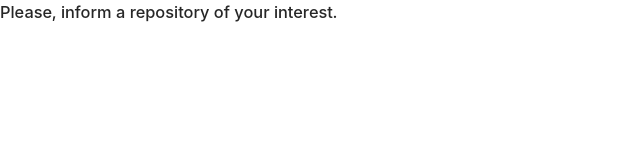
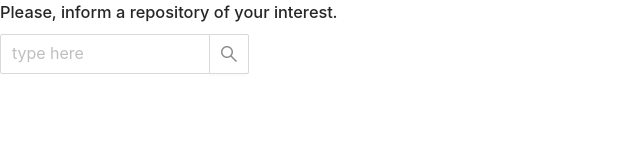
Before and after one commit to itspauloroberto/github-analytics, a React (Create React App) app: page /repositories in a window 1280 px wide. Shown: the top 160 px of the page, without its empty margins (0-640 px from the left). Built offline with nearby package versions, Linux system fonts and the light colour scheme.

Commit message:
feat: (WIP) add ui component to search repositories

```diff
--- a/src/pages/RepositorySearch/index.tsx
+++ b/src/pages/RepositorySearch/index.tsx
@@ -1,4 +1,30 @@
 import React from 'react';
+import { Input, AutoComplete } from 'antd';
+import { UserOutlined } from '@ant-design/icons';
+
+const renderItem = (title: string, count: number) => ({
+  value: title,
+  label: (
+    <div
+      style={{
+        display: 'flex',
+        justifyContent: 'space-between',
+      }}
+    >
+      {title}
+      <span>
+        <small>contributors</small> <UserOutlined /> {count}
+      </span>
+    </div>
+  ),
+});
+
+const options = [
+  {
+    label: 'Repositories',
+    options: [renderItem('facebook/react', 173200)]
+  }
+]
 
 export function RepositorySearch() {
   return (
@@ -6,6 +32,14 @@ export function RepositorySearch() {
       <h3>
         Please, inform a repository of your interest.
       </h3>
+      <AutoComplete
+        dropdownClassName="repositories-search-dropdown"
+        dropdownMatchSelectWidth={500}
+        style={{ width: 250 }}
+        options={options}
+      >
+        <Input.Search size="large" placeholder="type here" />
+      </AutoComplete>
     </div>
   );
 }
```
